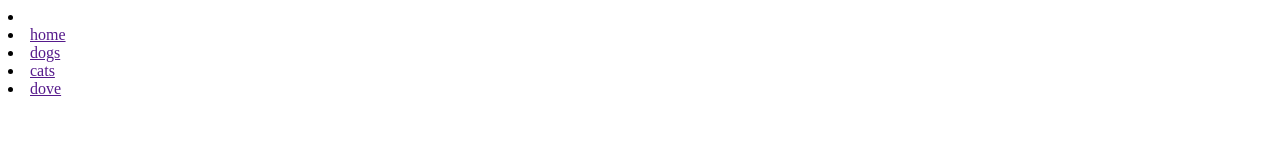
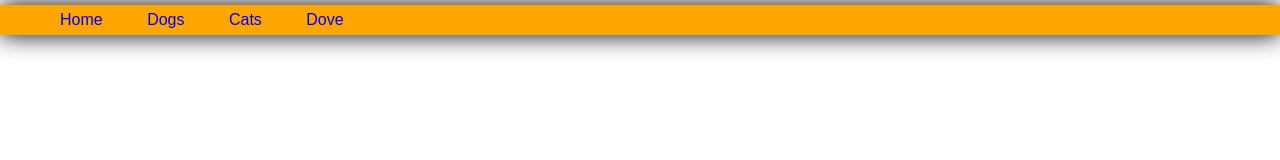
Before and after one commit to Michael-Musili/pet-website, a plain HTML site: page index.html in a window 1280 px wide. Drawn offline with Linux system fonts and the light colour scheme.

Commit message:
fully made the header

```diff
--- a/css/style.css
+++ b/css/style.css
@@ -0,0 +1,47 @@
+body
+{
+height: 125vh;
+margin-top: 80px;
+padding: 30px;
+background-size: cover;
+font-family: sans-serif;
+}
+header {
+background-color: orange;
+position: fixed;
+left: 0;
+right: 0;
+top: 5px;
+height: 30px;
+display: flex;
+align-items:center;
+box-shadow: 0 0 25px 0 black;
+}
+header*{
+height: 125vh;
+margin-top: 80px;
+padding: 30px;
+background-size: cover;
+font-family: sans-serif;
+}
+header{
+background-color: orange;
+position: fixed;
+left: 0;
+right: 0;
+top: 5px;
+height: 30px;
+display: flex;
+align-items: center;
+box-shadow: 0 0 25px 0 black;
+}
+header * {
+display: inline;
+}
+header li {
+margin: 20px;
+}
+header li a {
+color: blue;
+text-decoration: none;
+}
--- a/index.html
+++ b/index.html
@@ -4,20 +4,22 @@
     <meta charset="UTF-8">
     <meta http-equiv="X-UA-Compatible" content="IE=edge">
     <meta name="viewport" content="width=device-width, initial-scale=1.0">
-    <title>Pet</title>
+    <title><h1>
+    </h1></title>
     <link rel="stylesheet" href="./css/style.css">
 
 </head>
-<nav>
-    <li>
-        <li><a href="">home</a></li>
-        <li><a href="">dogs</a></li>
-        <li><a href="">cats</a></li>
-        <li><a href="">dove</a</li>
-    </li>
+  <body>
+      <header>
+        <nav>
+            <ul>
+                <li><a href="">Home</a></li>
+                <li><a href="">Dogs</a></li>
+                <li><a href="">Cats</a></li>
+                <li><a href="">Dove</a</li>
+                </ul>
+          </nav>
+      </header>
 
-</nav>
-<body>
-
-</body>
+  </body>
 </html>
```
